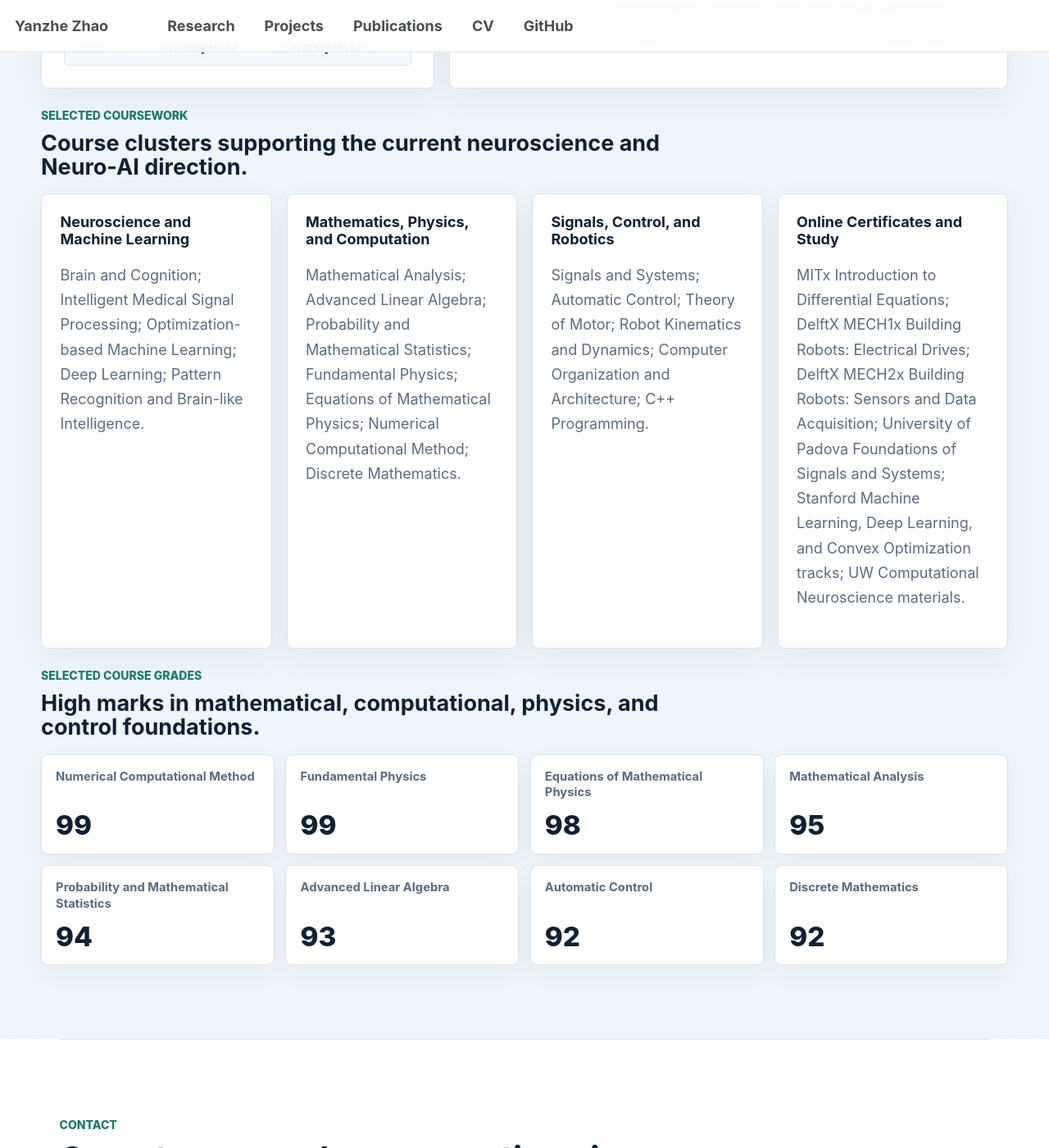
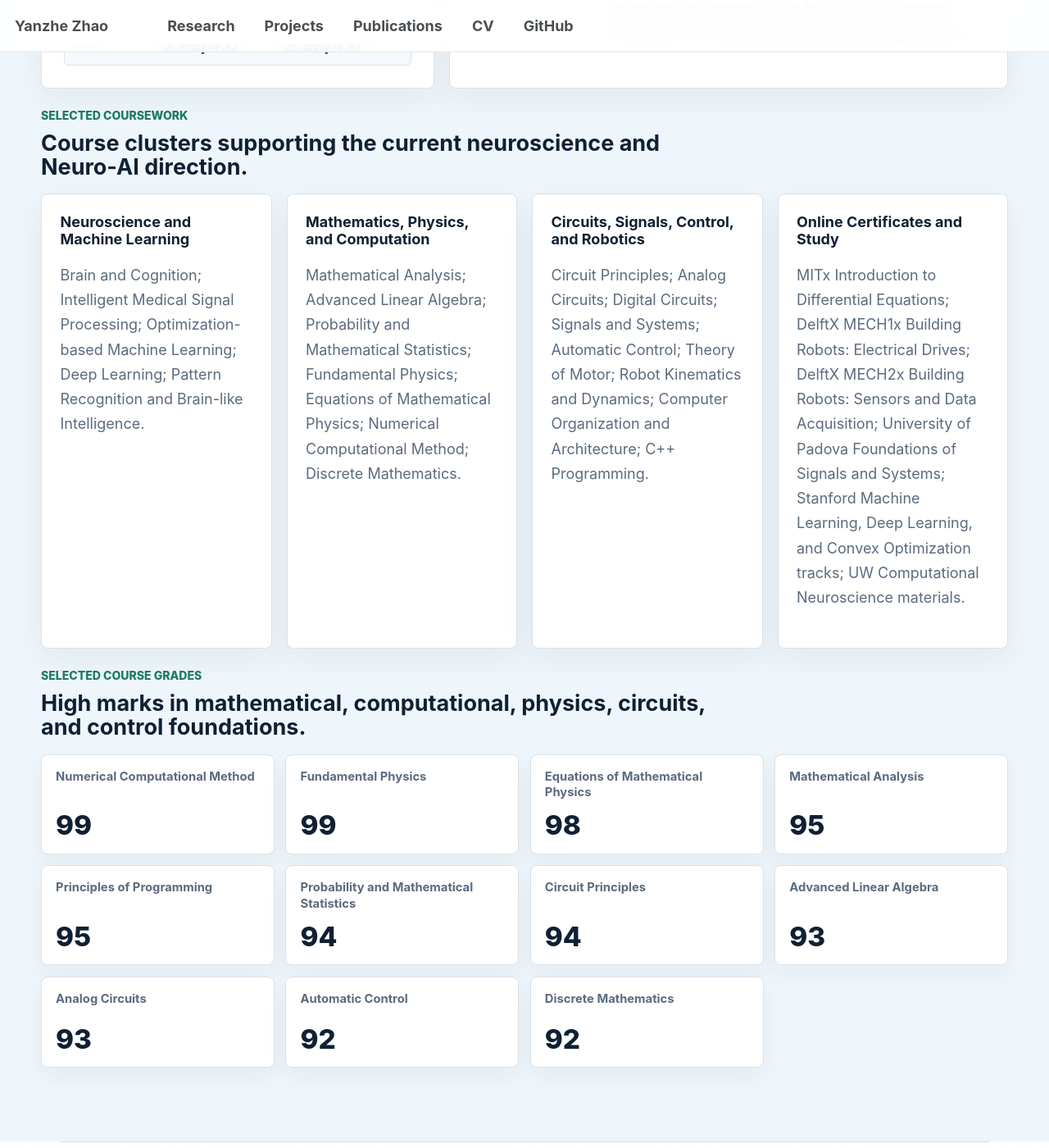
Before and after one commit to JustinZHAO-05/JustinZHAO-05.github.io, a Jekyll site: the page built from _pages/about.md, in a window 1280 px wide and 1400 px high, scrolled down 7447 px. Shown: the whole window at 82% size. Built offline with Jekyll 4.4.1, drawn with Linux system fonts in a browser that asks for light colours; a script that is not in the unit is left out.

Commit message:
Update coursework and selected grades

```diff
--- a/_data/cv.json
+++ b/_data/cv.json
@@ -47,7 +47,11 @@
         "Equations of Mathematical Physics",
         "Theory of Motor",
         "Numerical Computational Method",
-        "Selected grades: Numerical Computational Method 99, Fundamental Physics 99, Equations of Mathematical Physics 98, Mathematical Analysis 95, Probability and Mathematical Statistics 94, Advanced Linear Algebra 93, Automatic Control 92, Discrete Mathematics 92"
+        "Circuit Principles",
+        "Analog Circuits",
+        "Digital Circuits",
+        "Principles of Programming",
+        "Selected grades: Numerical Computational Method 99, Fundamental Physics 99, Equations of Mathematical Physics 98, Mathematical Analysis 95, Principles of Programming 95, Probability and Mathematical Statistics 94, Circuit Principles 94, Advanced Linear Algebra 93, Analog Circuits 93, Automatic Control 92, Discrete Mathematics 92"
       ]
     }
   ],
--- a/_pages/about.md
+++ b/_pages/about.md
@@ -221,8 +221,8 @@ redirect_from:
         <p>Mathematical Analysis; Advanced Linear Algebra; Probability and Mathematical Statistics; Fundamental Physics; Equations of Mathematical Physics; Numerical Computational Method; Discrete Mathematics.</p>
       </article>
       <article>
-        <h3>Signals, Control, and Robotics</h3>
-        <p>Signals and Systems; Automatic Control; Theory of Motor; Robot Kinematics and Dynamics; Computer Organization and Architecture; C++ Programming.</p>
+        <h3>Circuits, Signals, Control, and Robotics</h3>
+        <p>Circuit Principles; Analog Circuits; Digital Circuits; Signals and Systems; Automatic Control; Theory of Motor; Robot Kinematics and Dynamics; Computer Organization and Architecture; C++ Programming.</p>
       </article>
       <article>
         <h3>Online Certificates and Study</h3>
@@ -232,15 +232,18 @@ redirect_from:
     <div class="course-grade-board" aria-label="Selected course grades">
       <div class="section-heading section-heading--compact">
         <span>Selected Course Grades</span>
-        <h2>High marks in mathematical, computational, physics, and control foundations.</h2>
+        <h2>High marks in mathematical, computational, physics, circuits, and control foundations.</h2>
       </div>
       <div class="course-grade-grid">
         <article><span>Numerical Computational Method</span><strong>99</strong></article>
         <article><span>Fundamental Physics</span><strong>99</strong></article>
         <article><span>Equations of Mathematical Physics</span><strong>98</strong></article>
         <article><span>Mathematical Analysis</span><strong>95</strong></article>
+        <article><span>Principles of Programming</span><strong>95</strong></article>
         <article><span>Probability and Mathematical Statistics</span><strong>94</strong></article>
+        <article><span>Circuit Principles</span><strong>94</strong></article>
         <article><span>Advanced Linear Algebra</span><strong>93</strong></article>
+        <article><span>Analog Circuits</span><strong>93</strong></article>
         <article><span>Automatic Control</span><strong>92</strong></article>
         <article><span>Discrete Mathematics</span><strong>92</strong></article>
       </div>
```
Also changed, not shown: _pages/cv.md (+3 -2 lines), 1 other file.
